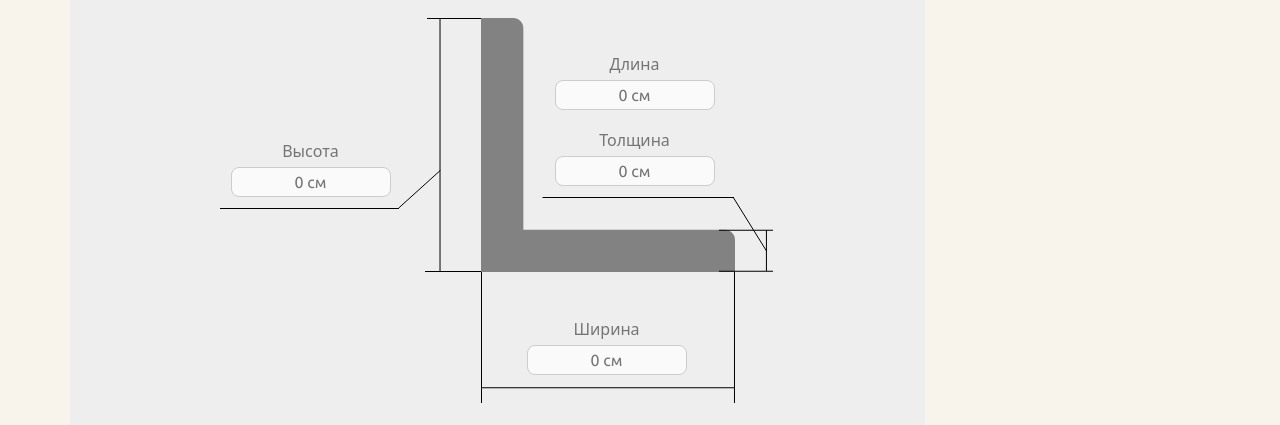
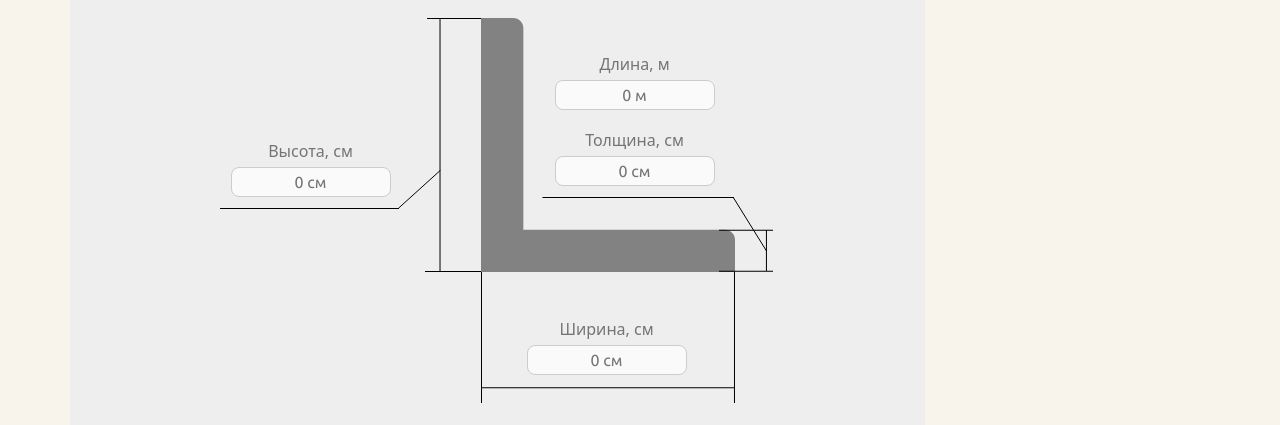
Before and after one commit to Duxcoder/SortCalc-Project-, a React (Create React App) app: page / in a window 1280 px wide. Shown: the part 314-739 px from the top of the page. Built offline with nearby package versions, Linux system fonts and the light colour scheme; a web font is replaced by a local one.

Commit message:
Switch change visual, calculate... need fix bug, reload table res when clickon switch, name table.

```diff
--- a/src/components/app/App.js
+++ b/src/components/app/App.js
@@ -41,11 +41,12 @@ export default class App extends Component {
 constructor(props){
   super(props)
   this.state = {
+    weightOn: true,
     number: 0,
     data: {},
     res: 0,
     density: 0,
-    square: 0,
+    volume: 0,
     grades: {
       steels: [
         { name: 'Сталь Ст3', density: 7850, material: 'Сталь'},
@@ -73,27 +74,31 @@ return this.setState({number: +id})
 returnDensity = (returnValue) => {
   this.setState({density: returnValue})
 }
-returnSquare = (returnSquare) => {
-  this.setState({square: returnSquare})
+returnVolume = (returnVolume) => {
+  this.setState({volume: returnVolume})
+}
+
+postResult = (den, resInCorner) => {
+  return this.state.weightOn ? `${(den * resInCorner).toFixed(2)} кг` : `${(resInCorner / den).toFixed(2)} м`
 }
 ViewContent = () => {
-  const {number, grades, grades: {steels}, square, density } = this.state;
+  const {number, grades, grades: {steels}, volume, density } = this.state;
    switch (number){
     case 0 :
       return (
       <>
-      <Corner returnSquare={this.returnSquare}></Corner>
+      <Corner weightOn = {this.state.weightOn} returnVolume={this.returnVolume}></Corner>
       <CalcBottomBlock
         data ={grades}
         returnDensity={this.returnDensity}
         defaultGraid = {steels[0]}
-        result = {`${(square * density).toFixed(2)} кг`}
+        result = {this.postResult(density, volume)}
         labelForResult = {'Вес: '}
+        weightOn = {this.weightOn}
         >
         </CalcBottomBlock>
       </>
       )
-
     case 1 :
       return <p>This is 1</p>
 
@@ -118,6 +123,9 @@ ViewContent = () => {
     default:
       console.log('Error, page not found')
   }
+}
+weightOn = (value) => {
+  this.setState({weightOn: value})
 }
   render(){
     return (
--- a/src/components/calcBottomBlock/calcBottomBlock.js
+++ b/src/components/calcBottomBlock/calcBottomBlock.js
@@ -117,7 +117,7 @@ render(){
             </DivSelectBlock>
             <DivButtonBlock className='d-flex align-items-center justify-content-start'>
               <ButtonCalc label={this.props.labelForResult} result ={this.props.result}></ButtonCalc>
-            <Switcher></Switcher>
+            <Switcher weightOn={this.props.weightOn}></Switcher>
             </DivButtonBlock>
           </DivBottomBlock>
           </>
--- a/src/components/pages/corner/corner.js
+++ b/src/components/pages/corner/corner.js
@@ -47,7 +47,7 @@ const SpanText = styled.span`
 class BlockInput extends Component {
 
     clickChange = (event) => {
-        const arr = {}
+        const arr = {};
         arr[event.target.name] = +event.target.value;
         this.props.valueNum(arr)
     }
@@ -58,7 +58,7 @@ render(){
     return (
     <DivInput className={className}>
         <SpanText>{name}</SpanText>
-        <Input type="number" onChange={this.clickChange} name={id} autoСomplete="off" placeholder="0 см"></Input>
+        <Input type="number" onInput={this.clickChange} name={id} autoСomplete="off" placeholder={this.props.placeholder}></Input>
     </DivInput>)
 }}
 
@@ -67,23 +67,39 @@ export default class Corner extends Component {
     constructor(props){
         super(props);
         this.state = {
-            names: { width: 'Ширина',
-                    length: 'Длина',
-                    thickness: 'Толщина',
-                    height: 'Высота'
+            weightOn: true,
+            names: { width: 'Ширина, см',
+                    length: 'Длина, м',
+                    thickness: 'Толщина, см',
+                    height: 'Высота, см',
+                    weight: 'Вес, кг'
             },
             values: {
                     width: 0,
                     length: 0,
                     thickness: 0,
-                    height: 0
+                    height: 0,
+                    weight: 0
             }
         }
     }
+    componentDidUpdate(prevProps){
+        if (this.props.weightOn !== prevProps.weightOn){
+        console.log('update')
+      this.setState({weightOn: this.props.weightOn});
+      this.calcSquare()}
+
+    }
+
     calcSquare = () => {
-        const {width, length, thickness, height} = this.state.values;
-        let res = (((thickness*width) + ((height-thickness)*thickness)) * (1/1000000) ) * length;
-        this.props.returnSquare(res);
+        const {width, length, thickness, height, weight} = this.state.values;
+        let res;
+        if (this.props.weightOn) {
+            res = (((thickness*width) + ((height-thickness)*thickness)) * (1/1000000) ) * length;
+        } else {
+            res = weight/(((thickness*width) + ((height-thickness)*thickness)) * (1/1000000));
+        }
+        this.props.returnVolume(res);
         console.log(this.state.values)
       }
     getValue = (id) => {
@@ -91,17 +107,24 @@ export default class Corner extends Component {
 
 
     }
+    RenderInput = (props) => {
+        const isWeightOn = props.weightOn;
+        if (isWeightOn) {
+          return  <BlockInput id ={'length'} name={this.state.names.length} className={'inputLength'} valueNum={this.getValue} placeholder={'0 м'}></BlockInput>
+        } else {
+          return  <BlockInput id ={'weight'} name={this.state.names.weight} className={'inputLength'} valueNum={this.getValue} placeholder={'0 кг'}></BlockInput>
+        }
 
+    }
 render(){
-    const {width, length, thickness, height} = this.state.names;
-
+    const {width, thickness, height} = this.state.names;
     return (
     <>
         <div className="d-flex justify-content-center align-items-center transition" >
-            <BlockInput id ={'width'} name={width} className={'inputWidth'} valueNum={this.getValue}></BlockInput>
-            <BlockInput id ={'length'} name={length} className={'inputLength'} valueNum={this.getValue}></BlockInput>
-            <BlockInput id ={'thickness'} name={thickness} className={'inputThickness'} valueNum={this.getValue}></BlockInput>
-            <BlockInput id ={'height'} name={height} className={'inputHeight'} valueNum={this.getValue}></BlockInput>
+            <this.RenderInput weightOn={this.state.weightOn}></this.RenderInput>
+            <BlockInput id ={'width'} name={width} className={'inputWidth'} valueNum={this.getValue} placeholder={'0 см'}></BlockInput>
+            <BlockInput id ={'thickness'} name={thickness} className={'inputThickness'} valueNum={this.getValue} placeholder={'0 см'}></BlockInput>
+            <BlockInput id ={'height'} name={height} className={'inputHeight'} valueNum={this.getValue} placeholder={'0 см'}></BlockInput>
             <YourSvg className="svg"></YourSvg>
         </div>
     </>
--- a/src/components/switcher/Switcher.js
+++ b/src/components/switcher/Switcher.js
@@ -2,15 +2,18 @@ import React from "react";
 import './switcher.css'
 
 
-const Switcher = () => {
+const Switcher = (props) => {
 
+  const change = (event) => {
+    event.target.id === 'toggle-width' ? props.weightOn(true) : props.weightOn(false)
+    }
     return (
 
               <div className="toggle-switch switch-vertical">
-                <input id="toggle-a" type="radio" name="switch" defaultChecked={true}/>
-                <label htmlFor="toggle-a">Вес</label>
-                <input id="toggle-b" type="radio" name="switch" />
-                <label htmlFor="toggle-b">Длина</label>
+                <input id="toggle-width" type="radio" name="switch" defaultChecked={true} onChange={change}/>
+                <label htmlFor="toggle-width">Вес</label>
+                <input id="toggle-length" type="radio" name="switch" onChange={change}  />
+                <label htmlFor="toggle-length">Длина</label>
                 <span className="toggle-outside">
                 <span className="toggle-inside"></span>
                 </span>
```
